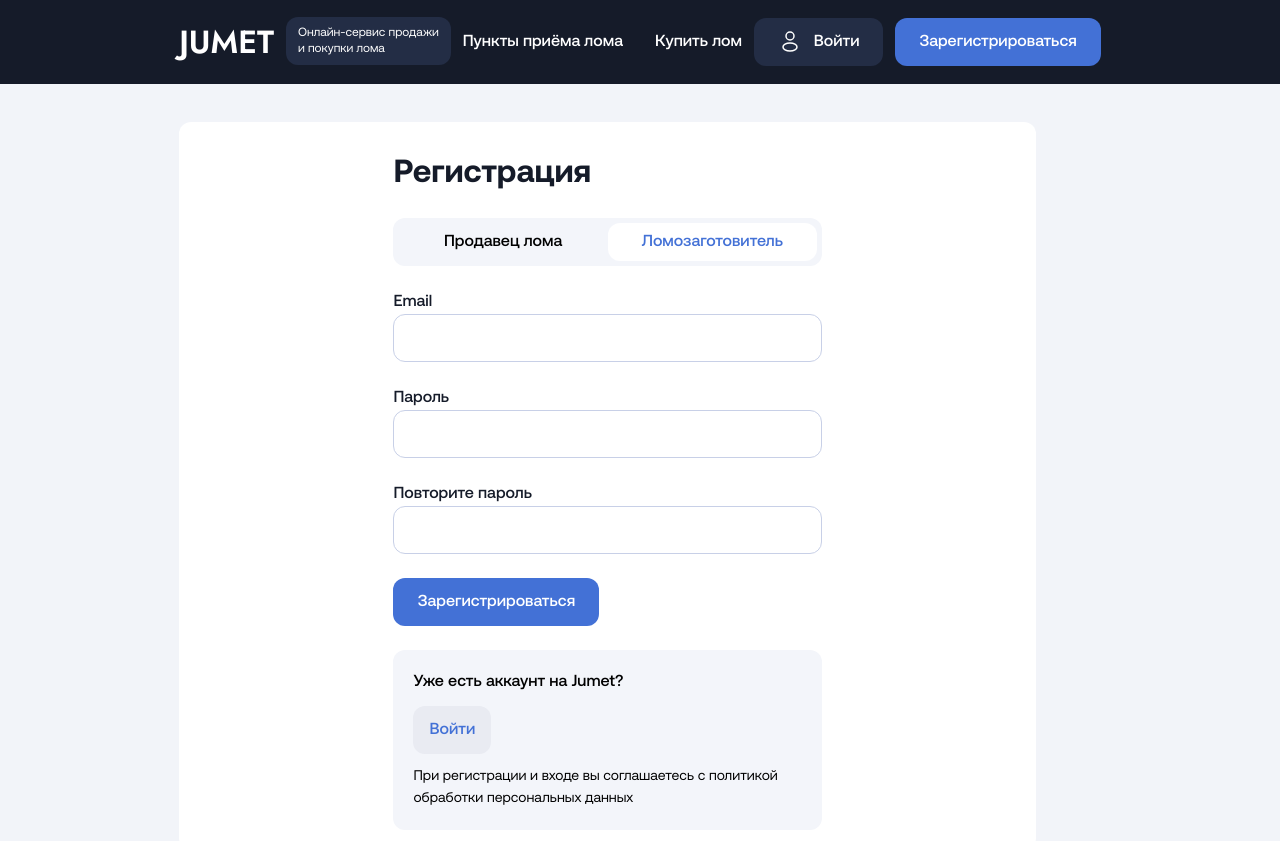
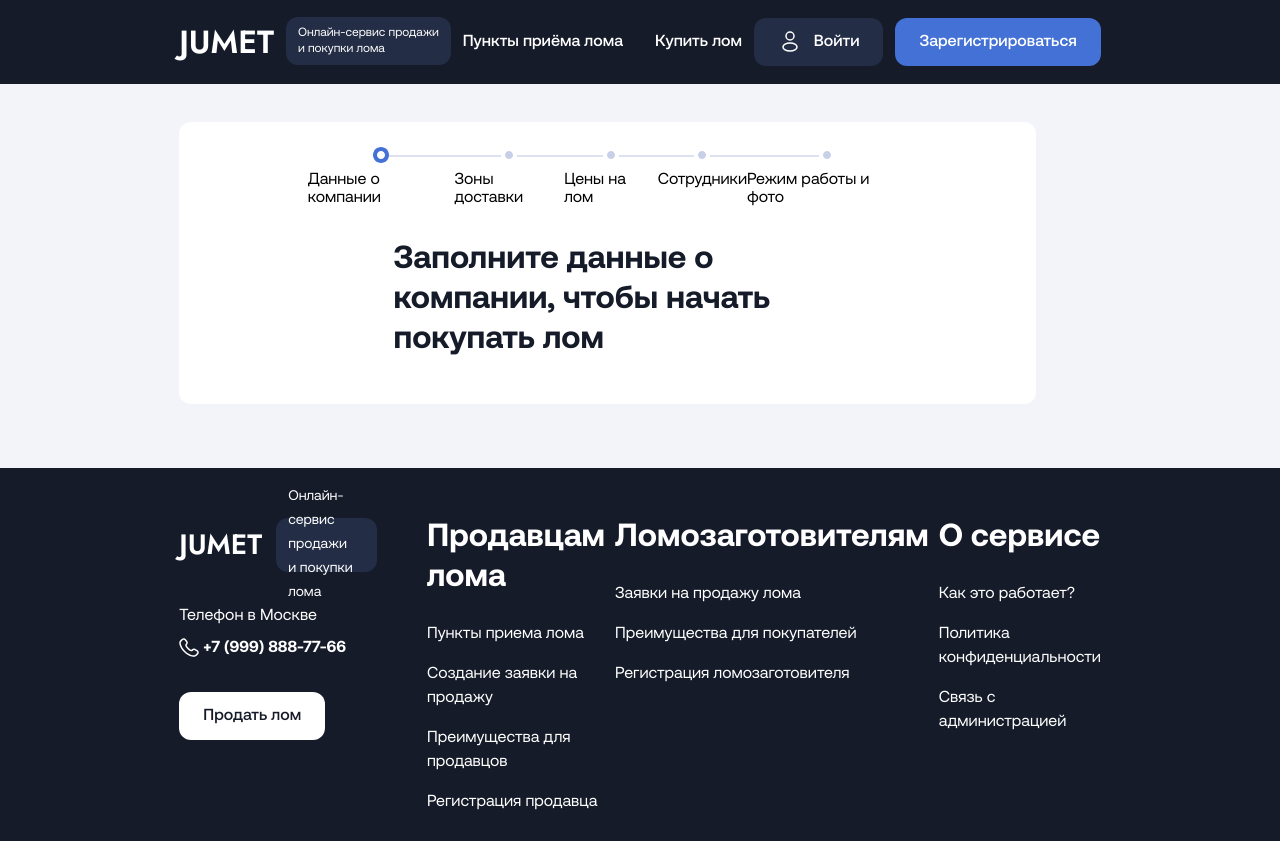
Before and after one commit to ItsNotMe2099/jumet-frontend, a Next.js app: page /registration in a window 1280 px wide. Shown: the top 841 px of the page. Built offline with nearby package versions, Linux system fonts and the light colour scheme.

Commit message:
Indicator

```diff
--- /dev/null
+++ b/components/for_pages/RegPage/Indicator/Item/index.module.scss
@@ -0,0 +1,11 @@
+@import "styles/index";
+
+.root {
+    display: flex;
+    flex-direction: column;
+    gap: 8px;
+}
+
+.col {
+    align-self: center;
+}
--- /dev/null
+++ b/components/for_pages/RegPage/Indicator/Item/index.tsx
@@ -0,0 +1,26 @@
+import ColSvg from '@/components/svg/ColSvg'
+import styles from './index.module.scss'
+import classNames from 'classnames'
+
+interface IOption {
+  text: string
+}
+
+interface Props {
+  step: number
+  option: IOption
+  index: number
+}
+
+
+export default function Item(props: Props) {
+
+  return (
+    <div className={styles.root}>
+      <ColSvg className={styles.col} step={props.step} index={props.index + 1} />
+      <div className={classNames(styles.text, { [styles.active]: props.step === props.index + 1 })}>
+        {props.option.text}
+      </div>
+    </div>
+  )
+}
--- /dev/null
+++ b/components/for_pages/RegPage/Indicator/index.module.scss
@@ -0,0 +1,25 @@
+@import "styles/index";
+
+.root {
+    margin: 0 auto;
+    width: 70%;
+}
+
+.container {
+    display: flex;
+    padding-top: 33px;
+    position: relative;
+    flex-direction: column;
+    align-items: center;
+}
+
+.line {
+    width: 73%;
+}
+
+.texts {
+    display: flex;
+    width: 100%;
+    justify-content: space-evenly;
+    margin-top: -10px;
+}
--- /dev/null
+++ b/components/for_pages/RegPage/Indicator/index.tsx
@@ -0,0 +1,29 @@
+import Item from './Item'
+import styles from './index.module.scss'
+import IndicatorLineSvg from '@/components/svg/IndicatorLineSvg'
+
+interface IOption {
+  text: string
+}
+
+interface Props {
+  step: number
+  options: IOption[]
+}
+
+
+export default function Indicator(props: Props) {
+
+  return (
+    <div className={styles.root}>
+      <div className={styles.container}>
+        <IndicatorLineSvg className={styles.line} />
+        <div className={styles.texts}>
+          {props.options.map((i, index) =>
+            <Item step={props.step} index={index} key={index} option={i} />
+          )}
+        </div>
+      </div>
+    </div>
+  )
+}
--- a/components/for_pages/RegPage/RegForm/index.tsx
+++ b/components/for_pages/RegPage/RegForm/index.tsx
@@ -4,6 +4,8 @@ import { useRouter } from 'next/router'
 import FormStepSwitch from 'components/ui/FormStepSwitch'
 import RegLayout from '../RegLayout'
 import LoginStep from './LoginStep'
+import { useAppContext } from '@/context/state'
+import { SwitchState } from '@/data/enum/SwitchState'
 
 
 enum FormStep {
@@ -56,7 +58,7 @@ interface Props {
 export default function RegForm(props: Props) {
   const router = useRouter()
   const [formData, setFormData] = useState<any>({})
-  const [step, setStep] = useState<IFormStep<FormStep>>(steps[0])
+  const [step, setStep] = useState<IFormStep<FormStep>>(steps[1])
   const currentStepIndex = useMemo(() => steps.findIndex(i => i.key === step.key) ?? 0, [step, steps])
 
   useEffect(() => {
@@ -87,14 +89,17 @@ export default function RegForm(props: Props) {
     setStepValue(steps[currentStepIndex + 1].key)
   }
 
+  const appContext = useAppContext()
+
   return (
     <RegLayout
-      title={currentStepIndex === 0 ? steps[0].description as string : ''}
+      title={steps[currentStepIndex].description as string}
       currentStepIndex={currentStepIndex}>
-      <FormStepSwitch index={currentStepIndex} options={[
-        <LoginStep key={1} onNextStep={handleNextStep} />,
+      {appContext.regMode === SwitchState.Secondoption ?
+        <FormStepSwitch index={currentStepIndex} options={[
+          <LoginStep key={1} onNextStep={handleNextStep} />,
 
-      ]} />
+        ]} /> : null}
     </RegLayout>
   )
 }
--- a/components/for_pages/RegPage/RegLayout/index.tsx
+++ b/components/for_pages/RegPage/RegLayout/index.tsx
@@ -1,6 +1,7 @@
 import styles from './index.module.scss'
 import FilterSwitch from '@/components/for_pages/MainPage/Filter/FilterSwitch'
 import { useAppContext } from '@/context/state'
+import Indicator from '../Indicator'
 
 interface Props {
   title: string
@@ -13,9 +14,21 @@ export default function RegLayout(props: Props) {
 
   const appContext = useAppContext()
 
+  const texts = [
+    { text: 'Данные о компании' },
+    { text: 'Зоны доставки' },
+    { text: 'Цены на лом' },
+    { text: 'Сотрудники' },
+    { text: 'Режим работы и фото' }
+  ]
+
   return (
     <div className={styles.root}>
       <div className={styles.wrapper}>
+        {props.currentStepIndex > 0 ?
+          <Indicator step={props.currentStepIndex} options={texts} />
+          : null
+        }
         <div className={styles.container}>
           <div className={styles.title}>
             {props.title}
--- /dev/null
+++ b/components/svg/ColSvg.tsx
@@ -0,0 +1,19 @@
+import { colors } from '@/styles/variables'
+
+interface Props {
+  className?: string
+  step: number
+  index: number
+}
+
+export default function ColSvg(props: Props) {
+
+  return (
+    <svg className={props.className} width="16" height="16" viewBox="0 0 16 16" fill="none" xmlns="http://www.w3.org/2000/svg">
+      <path fill-rule="evenodd" clip-rule="evenodd" d="M8 16C12.4183 16 16 12.4183 16 8C16 3.58172 12.4183 0 8 0C3.58172 0 0 3.58172 0 8C0 12.4183 3.58172 16 8 16Z"
+        fill={props.step === props.index ? colors.blue500 : colors.white} />
+      <path fill-rule="evenodd" clip-rule="evenodd" d="M8 12C10.2091 12 12 10.2091 12 8C12 5.79086 10.2091 4 8 4C5.79086 4 4 5.79086 4 8C4 10.2091 5.79086 12 8 12Z"
+        fill={props.step === props.index ? colors.white : colors.grey400} />
+    </svg>
+  )
+}
--- /dev/null
+++ b/components/svg/IndicatorLineSvg.tsx
@@ -0,0 +1,12 @@
+interface Props {
+  className?: string
+}
+
+export default function IndicatorLineSvg(props: Props) {
+
+  return (
+    <svg className={props.className} width="726" height="2" viewBox="0 0 726 2" fill="none" xmlns="http://www.w3.org/2000/svg">
+      <rect width="726" height="2" fill="#C8D0E7" />
+    </svg>
+  )
+}
```
